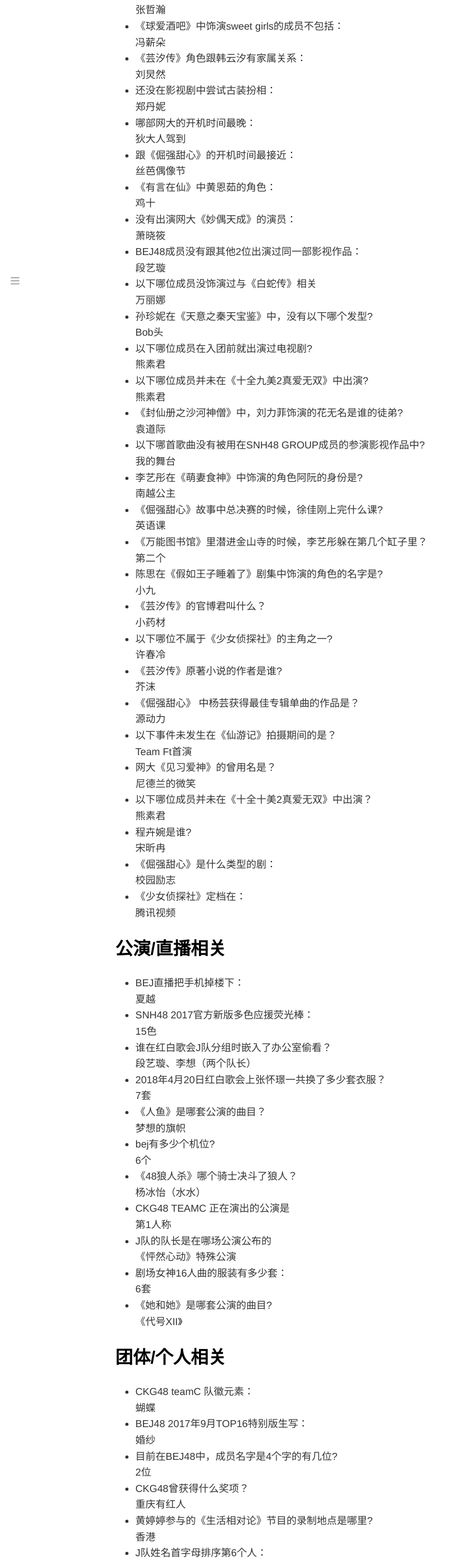
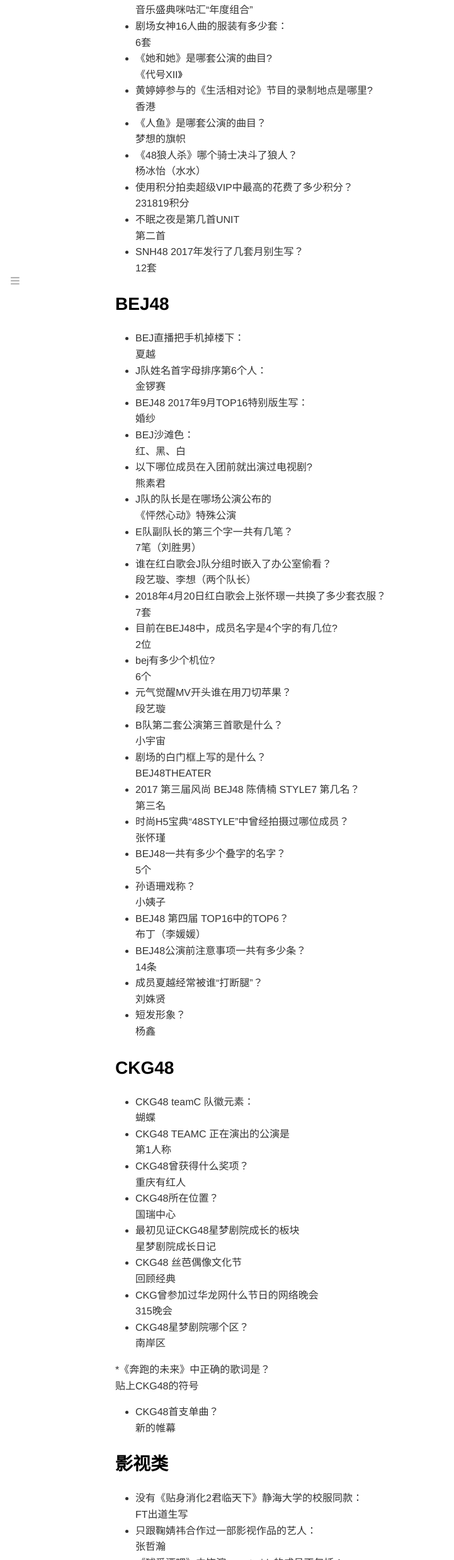
Before and after one commit to HenryGentry/pocket48answers, a plain HTML site: page index.html in a window 1280 px wide. Shown: the part 323-2800 px from the top of the page at 63% size, without its empty margins (0-721 px from the left). Drawn offline with nearby package versions, Linux system fonts and the light colour scheme; some packages are replaced by stand-ins of ours.

Commit message:
分类条目更新

```diff
--- a/index.html
+++ b/index.html
@@ -1,7 +1,7 @@
 <!DOCTYPE html>
   <html>
     <head>
-      <title>ansers</title>
+      <title>README</title>
       <meta charset="utf-8">
       <meta name="viewport" content="width=device-width, initial-scale=1.0">
 
@@ -224,7 +224,185 @@
 <blockquote>
 <p>整理：生个中泰吧</p>
 </blockquote>
-<h2 class="mume-header" id="%E5%BD%B1%E8%A7%86%E7%9B%B8%E5%85%B3">影视相关</h2>
+<h2 class="mume-header" id="snh48">SNH48</h2>
+
+<ul>
+<li>
+<p>SNH48 2017官方新版多色应援荧光棒：<br>
+15色</p>
+</li>
+<li>
+<p>SNH48 GROUP没有获得过：<br>
+音乐盛典咪咕汇“年度组合”</p>
+</li>
+<li>
+<p>剧场女神16人曲的服装有多少套：<br>
+6套</p>
+</li>
+<li>
+<p>《她和她》是哪套公演的曲目?<br>
+《代号XII》</p>
+</li>
+<li>
+<p>黄婷婷参与的《生活相对论》节目的录制地点是哪里?<br>
+香港</p>
+</li>
+<li>
+<p>《人鱼》是哪套公演的曲目？<br>
+梦想的旗帜</p>
+</li>
+<li>
+<p>《48狼人杀》哪个骑士决斗了狼人？<br>
+杨冰怡（水水）</p>
+</li>
+<li>
+<p>使用积分拍卖超级VIP中最高的花费了多少积分？<br>
+231819积分</p>
+</li>
+<li>
+<p>不眠之夜是第几首UNIT<br>
+第二首</p>
+</li>
+<li>
+<p>SNH48 2017年发行了几套月别生写？<br>
+12套</p>
+</li>
+</ul>
+<h2 class="mume-header" id="bej48">BEJ48</h2>
+
+<ul>
+<li>
+<p>BEJ直播把手机掉楼下：<br>
+夏越</p>
+</li>
+<li>
+<p>J队姓名首字母排序第6个人：<br>
+金锣赛</p>
+</li>
+<li>
+<p>BEJ48 2017年9月TOP16特别版生写：<br>
+婚纱</p>
+</li>
+<li>
+<p>BEJ沙滩色：<br>
+红、黑、白</p>
+</li>
+<li>
+<p>以下哪位成员在入团前就出演过电视剧?<br>
+熊素君</p>
+</li>
+<li>
+<p>J队的队长是在哪场公演公布的<br>
+《怦然心动》特殊公演</p>
+</li>
+<li>
+<p>E队副队长的第三个字一共有几笔？<br>
+7笔（刘胜男）</p>
+</li>
+<li>
+<p>谁在红白歌会J队分组时嵌入了办公室偷看？<br>
+段艺璇、李想（两个队长）</p>
+</li>
+<li>
+<p>2018年4月20日红白歌会上张怀璟一共换了多少套衣服？<br>
+7套</p>
+</li>
+<li>
+<p>目前在BEJ48中，成员名字是4个字的有几位?<br>
+2位</p>
+</li>
+<li>
+<p>bej有多少个机位?<br>
+6个</p>
+</li>
+<li>
+<p>元气觉醒MV开头谁在用刀切苹果？<br>
+段艺璇</p>
+</li>
+<li>
+<p>B队第二套公演第三首歌是什么？<br>
+小宇宙</p>
+</li>
+<li>
+<p>剧场的白门框上写的是什么？<br>
+BEJ48THEATER</p>
+</li>
+<li>
+<p>2017 第三届风尚 BEJ48 陈倩楠 STYLE7 第几名？<br>
+第三名</p>
+</li>
+<li>
+<p>时尚H5宝典“48STYLE”中曾经拍摄过哪位成员？<br>
+张怀瑾</p>
+</li>
+<li>
+<p>BEJ48一共有多少个叠字的名字？<br>
+5个</p>
+</li>
+<li>
+<p>孙语珊戏称？<br>
+小姨子</p>
+</li>
+<li>
+<p>BEJ48 第四届 TOP16中的TOP6？<br>
+布丁（李媛媛）</p>
+</li>
+<li>
+<p>BEJ48公演前注意事项一共有多少条？<br>
+14条</p>
+</li>
+<li>
+<p>成员夏越经常被谁“打断腿”？<br>
+刘姝贤</p>
+</li>
+<li>
+<p>短发形象？<br>
+杨鑫</p>
+</li>
+</ul>
+<h2 class="mume-header" id="ckg48">CKG48</h2>
+
+<ul>
+<li>
+<p>CKG48 teamC 队徽元素：<br>
+蝴蝶</p>
+</li>
+<li>
+<p>CKG48 TEAMC 正在演出的公演是<br>
+第1人称</p>
+</li>
+<li>
+<p>CKG48曾获得什么奖项？<br>
+重庆有红人</p>
+</li>
+<li>
+<p>CKG48所在位置？<br>
+国瑞中心</p>
+</li>
+<li>
+<p>最初见证CKG48星梦剧院成长的板块<br>
+星梦剧院成长日记</p>
+</li>
+<li>
+<p>CKG48 丝芭偶像文化节<br>
+回顾经典</p>
+</li>
+<li>
+<p>CKG曾参加过华龙网什么节日的网络晚会<br>
+315晚会</p>
+</li>
+<li>
+<p>CKG48星梦剧院哪个区？<br>
+南岸区</p>
+</li>
+</ul>
+<p>*《奔跑的未来》中正确的歌词是？<br>
+贴上CKG48的符号</p>
+<ul>
+<li>CKG48首支单曲？<br>
+新的帷幕</li>
+</ul>
+<h2 class="mume-header" id="%E5%BD%B1%E8%A7%86%E7%B1%BB">影视类</h2>
 
 <ul>
 <li>
@@ -268,16 +446,20 @@
 段艺璇</p>
 </li>
 <li>
+<p>《倔强甜心》是什么类型的剧：<br>
+校园励志</p>
+</li>
+<li>
+<p>《少女侦探社》定档在：<br>
+腾讯视频</p>
+</li>
+<li>
 <p>以下哪位成员没饰演过与《白蛇传》相关<br>
 万丽娜</p>
 </li>
 <li>
 <p>孙珍妮在《天意之秦天宝鉴》中，没有以下哪个发型?<br>
 Bob头</p>
-</li>
-<li>
-<p>以下哪位成员在入团前就出演过电视剧?<br>
-熊素君</p>
 </li>
 <li>
 <p>以下哪位成员并未在《十全九美2真爱无双》中出演?<br>
@@ -300,8 +482,32 @@
 英语课</p>
 </li>
 <li>
-<p>《万能图书馆》里潜进金山寺的时候，李艺彤躲在第几个缸子里？<br>
-第二个</p>
+<p>网大《见习爱神》的曾用名是？<br>
+尼德兰的微笑</p>
+</li>
+<li>
+<p>《倔强甜心》 中杨芸获得最佳专辑单曲的作品是？<br>
+源动力</p>
+</li>
+<li>
+<p>以下事件未发生在《仙游记》拍摄期间的是？<br>
+Team Ft首演</p>
+</li>
+<li>
+<p>以下哪位成员并未在《十全十美2真爱无双》中出演？<br>
+熊素君</p>
+</li>
+<li>
+<p>程卉婉是谁?<br>
+宋昕冉</p>
+</li>
+<li>
+<p>以下哪位不属于《少女侦探社》的主角之一?<br>
+许春冷</p>
+</li>
+<li>
+<p>《芸汐传》原著小说的作者是谁?<br>
+芥沫</p>
 </li>
 <li>
 <p>陈思在《假如王子睡着了》剧集中饰演的角色的名字是?<br>
@@ -312,128 +518,68 @@
 小药材</p>
 </li>
 <li>
-<p>以下哪位不属于《少女侦探社》的主角之一?<br>
-许春冷</p>
+<p>《万能图书馆》里潜进金山寺的时候，李艺彤躲在第几个缸子里？<br>
+第二个</p>
 </li>
 <li>
-<p>《芸汐传》原著小说的作者是谁?<br>
-芥沫</p>
+<p>剃木界主持人裙子是什么颜色？<br>
+白色</p>
 </li>
 <li>
-<p>《倔强甜心》 中杨芸获得最佳专辑单曲的作品是？<br>
-源动力</p>
+<p>贴身校花 成员饰演的角色年龄最小？<br>
+吴哲晗</p>
 </li>
 <li>
-<p>以下事件未发生在《仙游记》拍摄期间的是？<br>
-Team Ft首演</p>
+<p>芸汐传中以下身份不属于韩芸汐？<br>
+太医的庶女</p>
 </li>
 <li>
-<p>网大《见习爱神》的曾用名是？<br>
-尼德兰的微笑</p>
+<p>&lt;贴身校花2君临天夏&gt;剧情中,第一位出场的成员是谁?<br>
+邵雪聪</p>
 </li>
 <li>
-<p>以下哪位成员并未在《十全十美2真爱无双》中出演？<br>
-熊素君</p>
+<p>&lt;恋爱脱线时&gt;的英文译名是什么<br>
+LOST Control</p>
 </li>
 <li>
-<p>程卉婉是谁?<br>
-宋昕冉</p>
+<p>&lt;恋爱脱线时&gt;中陈观慧饰演的角色不具有以下哪种身份?<br>
+情敌</p>
 </li>
 <li>
-<p>《倔强甜心》是什么类型的剧：<br>
-校园励志</p>
+<p>在《周末父母》中客串出演的成员中不包括以下哪位？<br>
+戴萌</p>
 </li>
 <li>
-<p>《少女侦探社》定档在：<br>
-腾讯视频</p>
-</li>
-</ul>
-<h2 class="mume-header" id="%E5%85%AC%E6%BC%94%E7%9B%B4%E6%92%AD%E7%9B%B8%E5%85%B3">公演/直播相关</h2>
-
-<ul>
-<li>
-<p>BEJ直播把手机掉楼下：<br>
-夏越</p>
+<p>《芸汐传》的在团参演成员人数与以下哪部作品相同？<br>
+大唐嬉游记</p>
 </li>
 <li>
-<p>SNH48 2017官方新版多色应援荧光棒：<br>
-15色</p>
+<p>以下成员没有参与《封仙册》系列网大？<br>
+徐诗琪</p>
 </li>
 <li>
-<p>谁在红白歌会J队分组时嵌入了办公室偷看？<br>
-段艺璇、李想（两个队长）</p>
+<p>李艺彤《追球》角色？<br>
+童嘉月</p>
 </li>
 <li>
-<p>2018年4月20日红白歌会上张怀璟一共换了多少套衣服？<br>
-7套</p>
+<p>邵雪聪没有与以下哪位演员出演过同一部影视作品？<br>
+宋轶</p>
 </li>
 <li>
-<p>《人鱼》是哪套公演的曲目？<br>
-梦想的旗帜</p>
+<p>没有娜娜酱（万丽娜）的参演？<br>
+《大梦西游5三恋白骨精》</p>
 </li>
 <li>
-<p>bej有多少个机位?<br>
-6个</p>
+<p>《巴啦啦小魔仙魔箭公主》游乐王子是谁？<br>
+赵粤</p>
 </li>
 <li>
-<p>《48狼人杀》哪个骑士决斗了狼人？<br>
-杨冰怡（水水）</p>
+<p>《芸汐传》哪位成员出演的角色为剧本原创角色？<br>
+谢蕾蕾</p>
 </li>
 <li>
-<p>CKG48 TEAMC 正在演出的公演是<br>
-第1人称</p>
-</li>
-<li>
-<p>J队的队长是在哪场公演公布的<br>
-《怦然心动》特殊公演</p>
-</li>
-<li>
-<p>剧场女神16人曲的服装有多少套：<br>
-6套</p>
-</li>
-<li>
-<p>《她和她》是哪套公演的曲目?<br>
-《代号XII》</p>
-</li>
-</ul>
-<h2 class="mume-header" id="%E5%9B%A2%E4%BD%93%E4%B8%AA%E4%BA%BA%E7%9B%B8%E5%85%B3">团体/个人相关</h2>
-
-<ul>
-<li>
-<p>CKG48 teamC 队徽元素：<br>
-蝴蝶</p>
-</li>
-<li>
-<p>BEJ48 2017年9月TOP16特别版生写：<br>
-婚纱</p>
-</li>
-<li>
-<p>目前在BEJ48中，成员名字是4个字的有几位?<br>
-2位</p>
-</li>
-<li>
-<p>CKG48曾获得什么奖项？<br>
-重庆有红人</p>
-</li>
-<li>
-<p>黄婷婷参与的《生活相对论》节目的录制地点是哪里?<br>
-香港</p>
-</li>
-<li>
-<p>J队姓名首字母排序第6个人：<br>
-金锣赛</p>
-</li>
-<li>
-<p>SNH48 GROUP没有获得过：<br>
-音乐盛典咪咕汇“年度组合”</p>
-</li>
-<li>
-<p>E队副队长的第三个字一共有几笔？<br>
-7笔（刘胜男）</p>
-</li>
-<li>
-<p>BEJ沙滩色：<br>
-红、黑、白</p>
+<p>《恋爱脱线》主题曲演唱者？<br>
+林思意</p>
 </li>
 </ul>
 
@@ -441,9 +587,10 @@
       <div class="md-sidebar-toc"><ul>
 <li><a href="#%E5%8F%A3%E8%A2%8B48%E7%99%BE%E4%B8%87%E9%97%AE%E7%AD%94%E9%A2%98%E5%BA%93">口袋48百万问答题库</a>
 <ul>
-<li><a href="#%E5%BD%B1%E8%A7%86%E7%9B%B8%E5%85%B3">影视相关</a></li>
-<li><a href="#%E5%85%AC%E6%BC%94%E7%9B%B4%E6%92%AD%E7%9B%B8%E5%85%B3">公演/直播相关</a></li>
-<li><a href="#%E5%9B%A2%E4%BD%93%E4%B8%AA%E4%BA%BA%E7%9B%B8%E5%85%B3">团体/个人相关</a></li>
+<li><a href="#snh48">SNH48</a></li>
+<li><a href="#bej48">BEJ48</a></li>
+<li><a href="#ckg48">CKG48</a></li>
+<li><a href="#%E5%BD%B1%E8%A7%86%E7%B1%BB">影视类</a></li>
 </ul>
 </li>
 </ul>
```
Also changed, not shown: 1 other file.
